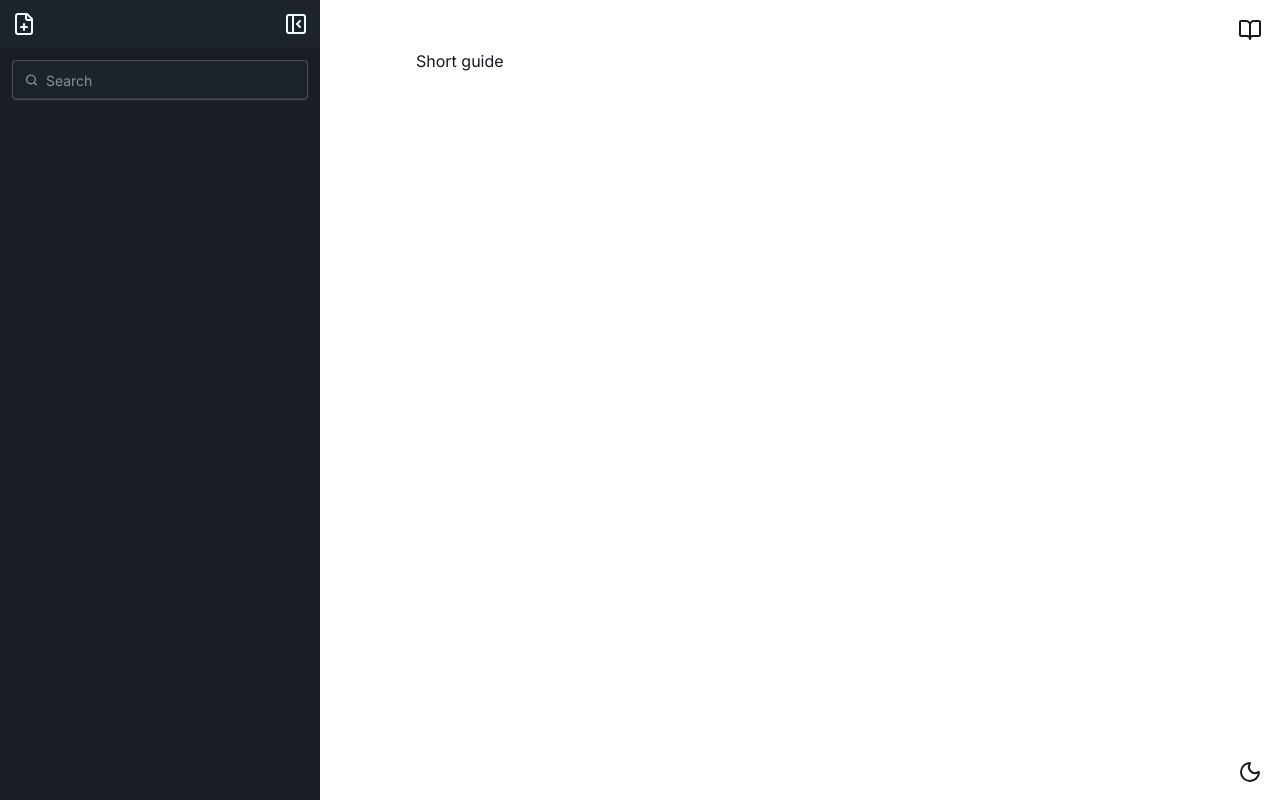
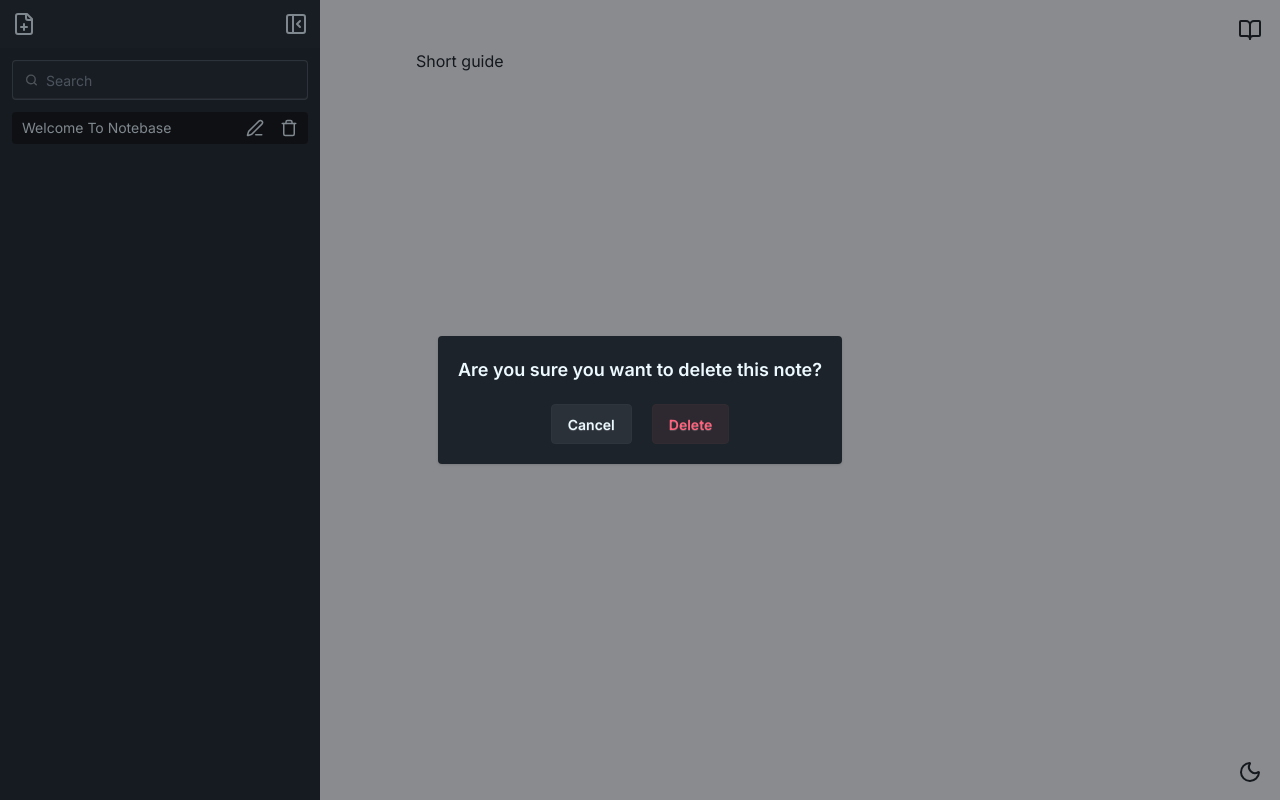
Before and after one commit to jamiewilliamsxyz/notebase, a React (Vite) app: page / in a window 1280 px wide. Both pictures are taken after a click on the button 289 px from the left and 128 px from the top of the page. Built offline with nearby package versions, Linux system fonts and the light colour scheme.

Commit message:
Add popup functionality to delete modal on delete button click

```diff
--- a/src/App.jsx
+++ b/src/App.jsx
@@ -4,6 +4,7 @@ import { Routes, Route } from "react-router";
 import { HomePage } from "./pages/HomePage";
 import { NotFoundPage } from "./pages/NotFoundPage";
 import { Sidebar } from "./components/layout/Sidebar";
+import { DeleteNoteModal } from "./components/features/sidebar/DeleteNoteModal";
 
 export const App = () => {
   const { isExpanded } = useContext(LayoutContext);
@@ -16,6 +17,7 @@ export const App = () => {
           isExpanded ? `ml-[20rem]` : `ml-[0rem]`
         } w-full transition-all duration-300 ease-in-out`}
       >
+        <DeleteNoteModal />
         <Routes>
           <Route path="/" element={<HomePage />} />
           <Route path="*" element={<NotFoundPage />} />
--- a/src/components/features/sidebar/DeleteNoteModal.jsx
+++ b/src/components/features/sidebar/DeleteNoteModal.jsx
@@ -1,17 +1,25 @@
+import { useContext } from "react";
+import { WorkspaceContext } from "../../../context/WorkspaceContext";
+
 export const DeleteNoteModal = () => {
+  const { isModalOpen } = useContext(WorkspaceContext);
+
   return (
-    <dialog id="deleteNoteModal" className="modal modal-middle">
-      <div className="modal-box max-w-fit">
+    <div
+      className={`fixed inset-0 flex items-center justify-center transition-opacity duration-300 ${
+        isModalOpen ? "opacity-100" : "opacity-0 pointer-events-none"
+      }`}
+    >
+      <div className="absolute inset-0 bg-base-300/50"></div>
+      <div className="z-100 flex flex-col text-center gap-5 rounded shadow bg-base-100 p-5">
         <h3 className="font-semibold text-lg">
           Are you sure you want to delete this note?
         </h3>
-        <div className="modal-action flex justify-center">
-          <form method="dialog" className="flex gap-5">
-            <button className="btn btn-soft">Cancel</button>
-            <button className="btn btn-soft btn-error">Delete</button>
-          </form>
+        <div className="flex justify-center gap-5">
+          <button className="btn btn-soft">Cancel</button>
+          <button className="btn btn-soft btn-error">Delete</button>
         </div>
       </div>
-    </dialog>
+    </div>
   );
 };
--- a/src/components/features/sidebar/NoteItem.jsx
+++ b/src/components/features/sidebar/NoteItem.jsx
@@ -6,7 +6,7 @@ export const NoteItem = ({ id, title }) => {
   const {
     openNote,
     noteOpen,
-    deleteNote,
+    setIsModalOpen,
     setNotes,
     renamingNoteId,
     setRenamingNoteId,
@@ -99,7 +99,7 @@ export const NoteItem = ({ id, title }) => {
             <button
               onClick={(e) => {
                 e.stopPropagation();
-                deleteNote(id);
+                setIsModalOpen(true);
               }}
               className="text-base-content hover:text-error transition-colors duration-300 cursor-pointer"
             >
--- a/src/context/WorkspaceContext.jsx
+++ b/src/context/WorkspaceContext.jsx
@@ -11,6 +11,8 @@ export const WorkspaceContextProvider = ({ children }) => {
   const [searchQuery, setSearchQuery] = useState("");
 
   const [renamingNoteId, setRenamingNoteId] = useState(null);
+
+  const [isModalOpen, setIsModalOpen] = useState(false);
 
   const [noteOpen, setNoteOpen] = useState({
     id: "1",
@@ -48,6 +50,8 @@ export const WorkspaceContextProvider = ({ children }) => {
         noteOpen,
         searchQuery,
         setSearchQuery,
+        isModalOpen,
+        setIsModalOpen,
         deleteNote,
         renamingNoteId,
         setRenamingNoteId,
```
